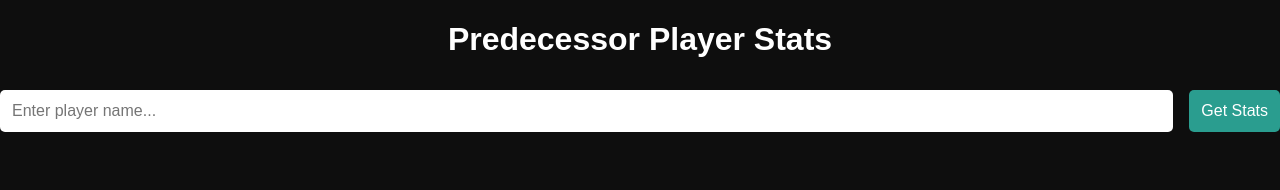
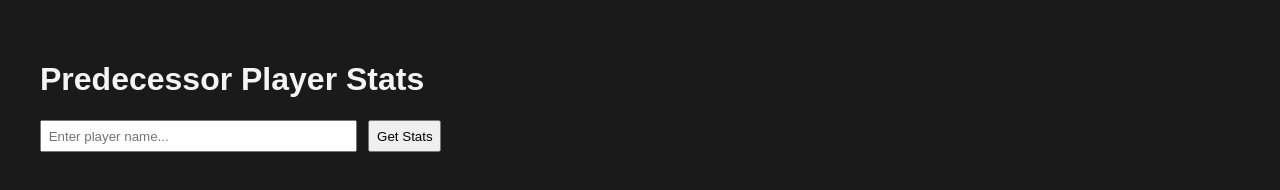
Before and after one commit to killyoudead48/predecessorlivestats, a website: page predecessor-live/public/index.html in a window 1280 px wide. Drawn offline with Linux system fonts and the light colour scheme.

Commit message:
Update styles.css

```diff
--- a/predecessor-live/public/styles.css
+++ b/predecessor-live/public/styles.css
@@ -1,60 +1,23 @@
 body {
-  font-family: Arial, sans-serif;
-  background-color: #0e0e0e;
-  color: #fff;
-  margin: 0;
-  padding: 0;
+  font-family: sans-serif;
+  background: #1a1a1a;
+  color: #f4f4f4;
+  padding: 2em;
 }
-
-.container {
-  max-width: 800px;
-  margin: 2rem auto;
-  padding: 2rem;
-  background-color: #1e1e1e;
-  border-radius: 10px;
-  box-shadow: 0 0 20px rgba(0,0,0,0.5);
+form {
+  margin-bottom: 1em;
 }
-
-h1 {
-  text-align: center;
-  margin-bottom: 2rem;
+input {
+  padding: 0.5em;
+  width: 300px;
 }
-
-form {
-  display: flex;
-  justify-content: center;
-  gap: 1rem;
-  margin-bottom: 2rem;
+button {
+  padding: 0.5em;
+  margin-left: 0.5em;
 }
-
-input, button {
-  padding: 0.75rem;
-  font-size: 1rem;
-  border-radius: 5px;
-  border: none;
+.match {
+  margin: 1em 0;
+  padding: 1em;
+  background: #2a2a2a;
+  border-radius: 8px;
 }
-
-input {
-  flex: 1;
-}
-
-button {
-  background-color: #2a9d8f;
-  color: white;
-  cursor: pointer;
-}
-
-button:hover {
-  background-color: #21867a;
-}
-
-#result {
-  margin-bottom: 2rem;
-}
-
-.match {
-  margin-bottom: 1rem;
-  padding: 1rem;
-  background-color: #2e2e2e;
-  border-radius: 5px;
-}
```
